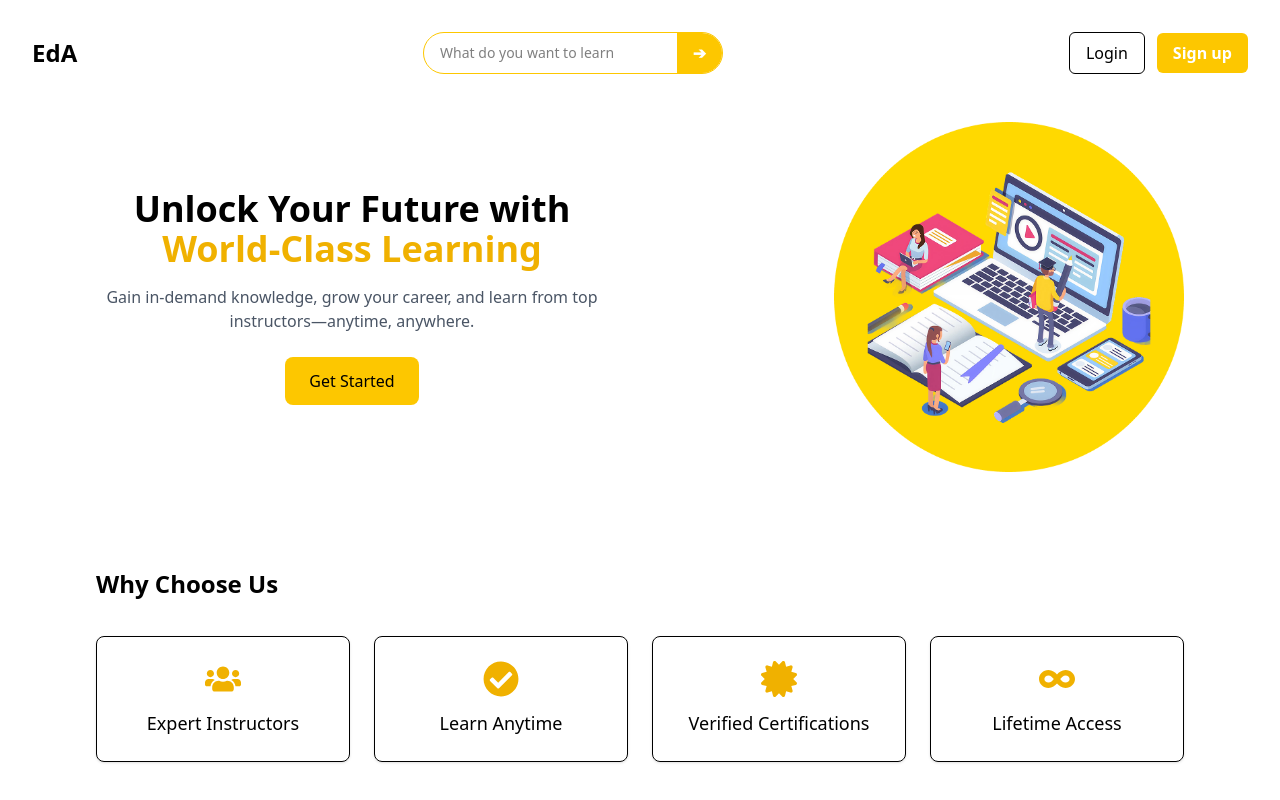
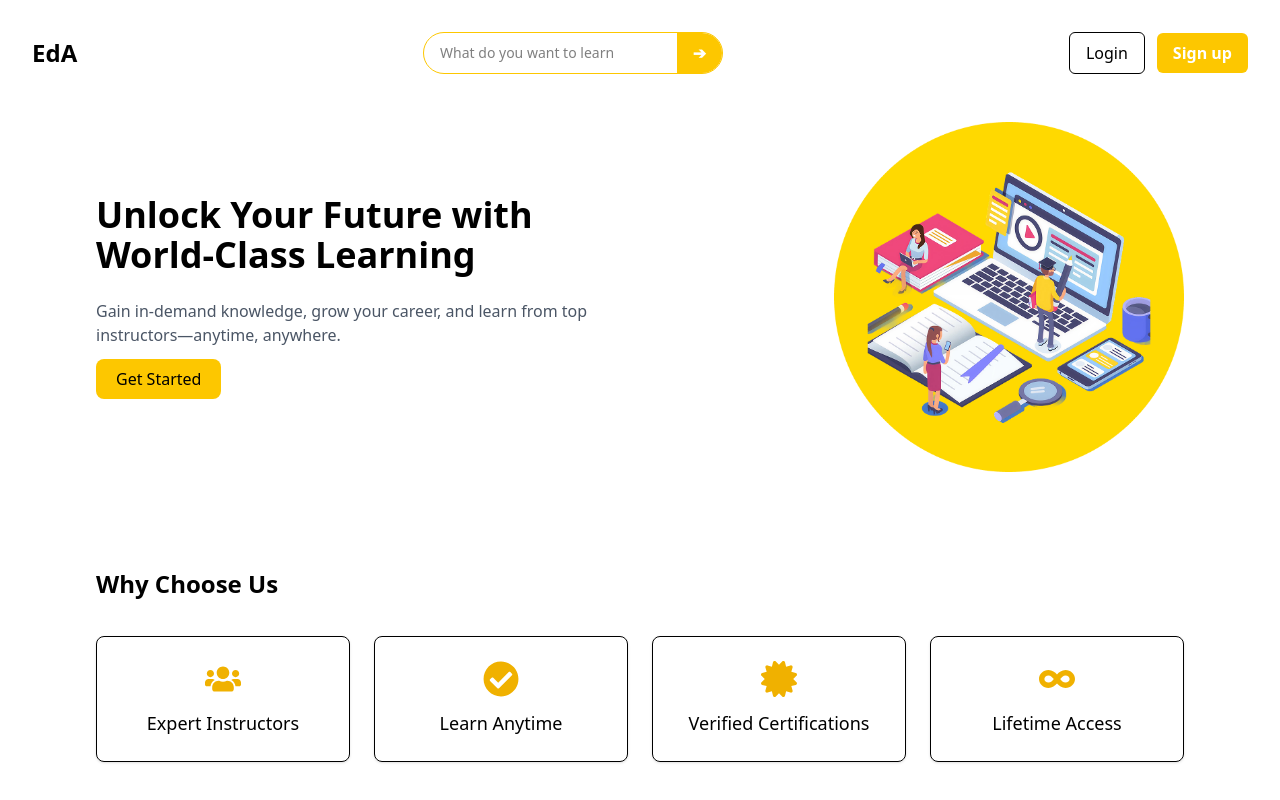
Before and after one commit to pawanydv35/EduFocus, a React (Vite) app in the folder frontend/: page / in a window 1280 px wide. Shown: the top 800 px of the page. Built offline with nearby package versions, Linux system fonts and the light colour scheme.

Commit message:
homepage

```diff
--- a/frontend/src/components/LandingPage.jsx
+++ b/frontend/src/components/LandingPage.jsx
@@ -73,16 +73,16 @@ function LandingPage() {
     <>
       {/* Hero Section */}
       <section className="flex justify-between items-center px-16 py-12">
-        <div className="max-w-lg">
-          <h1 className="text-4xl font-bold mb-4">
+        <div className="text-left max-w-lg">
+          <h1 className="text-4xl font-bold mb-6">
             Unlock Your Future with{" "}
-            <span className="text-yellow-500">World-Class Learning</span>
+            <span className="text-left">World-Class Learning</span>
           </h1>
-          <p className="mb-6 text-gray-600">
+          <p className="mb-3 text-gray-600">
             Gain in-demand knowledge, grow your career, and learn from top
             instructors—anytime, anywhere.
           </p>
-          <button className="px-6 py-3 bg-yellow-400 font-medium rounded-lg">
+          <button className="px-5 py-2 bg-yellow-400 font-medium rounded-lg">
             Get Started
           </button>
         </div>
```
